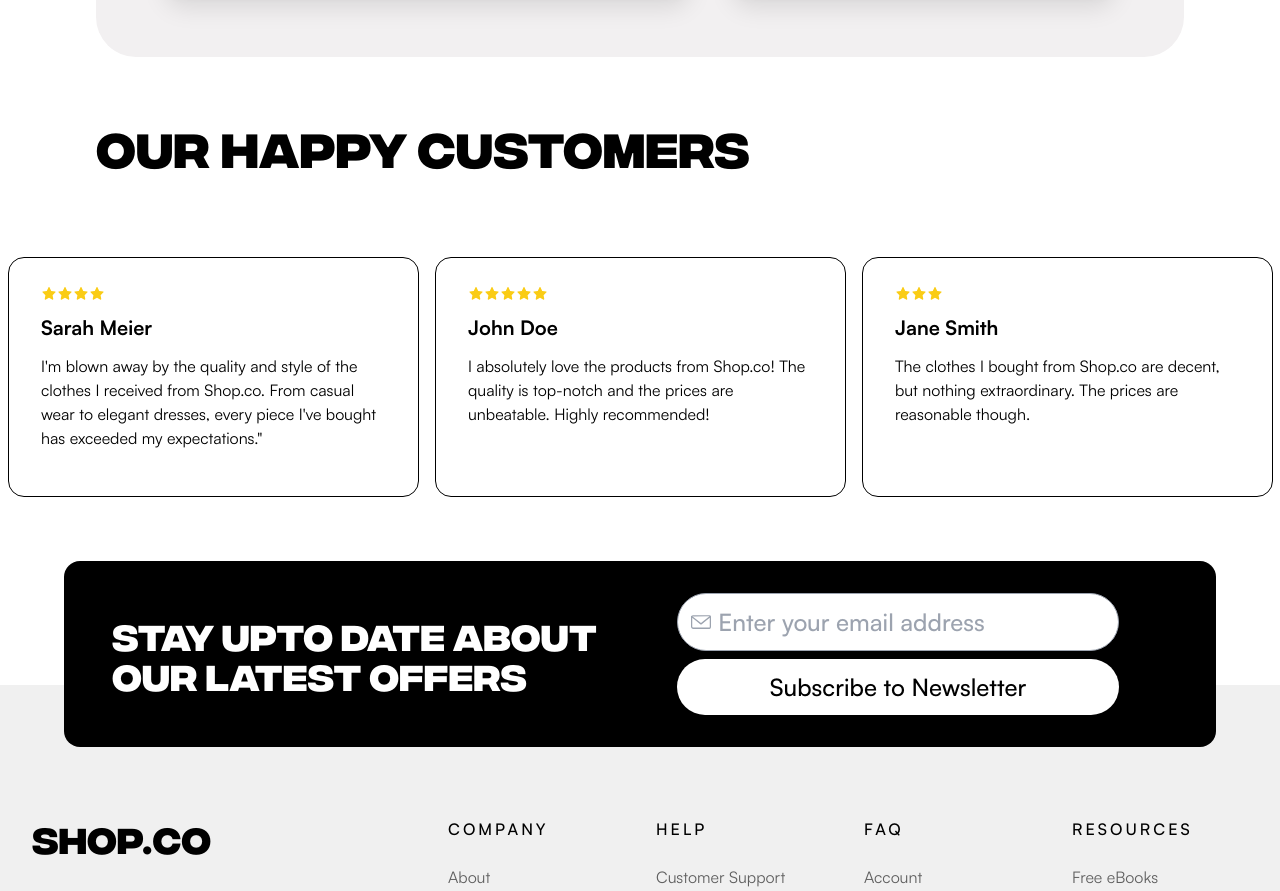
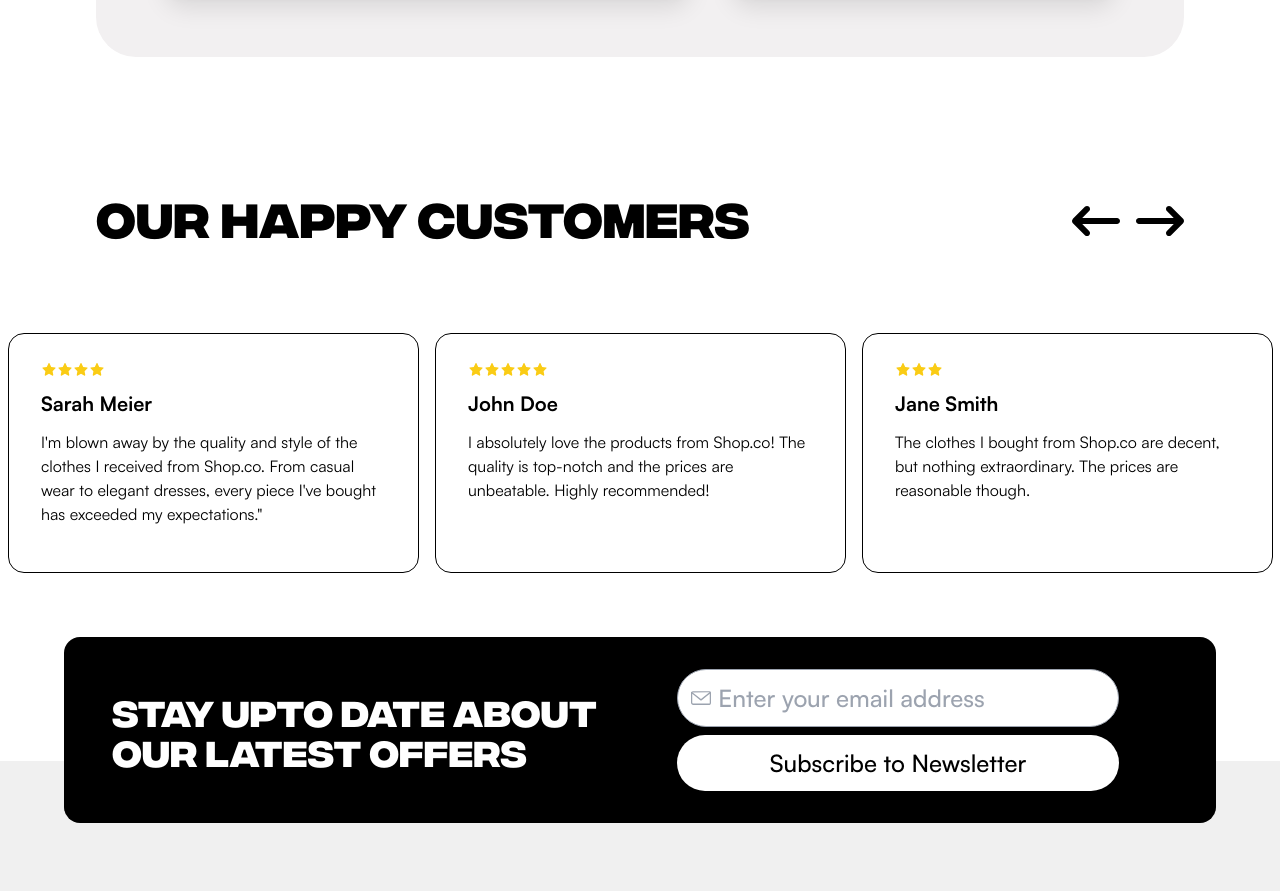
Before and after one commit to WebDev-MAP/E-Commerce, a React (Vite) app: page / in a window 1280 px wide. Shown: the part 3000-3891 px from the top of the page. Built offline with nearby package versions, Linux system fonts and the light colour scheme.

Commit message:
Add customer reviews section to the home page

```diff
--- a/src/components/CustomerReviews.jsx
+++ b/src/components/CustomerReviews.jsx
@@ -1,14 +1,22 @@
-import CustomerCard from './CustomerCard'
 import Slick from './Slick'
+// import { FaArrowRightLong } from 'react-icons/fa6'
+// import { FaArrowLeftLong } from 'react-icons/fa6'
 function CustomerReviews() {
   return (
     <>
-      <section className="mx-4 lg:mx-24 ">
-        <h2 className="mb-12 mt-16 text-start font-integral_cf text-3xl md:text-5xl">
-          OUR HAPPY CUSTOMERS
-        </h2>
-        {/* <CustomerCard /> */}
-      </section>
+      {/* <section className="mx-4 flex lg:mx-24 ">
+        <div className="mb-12 mt-16 flex  w-full items-center justify-between text-start font-integral_cf text-3xl md:text-5xl">
+          <h2 className="">OUR HAPPY CUSTOMERS</h2>
+          <div className="flex gap-4 pt-3">
+            <button>
+              <FaArrowLeftLong />
+            </button>{' '}
+            <button>
+              <FaArrowRightLong />
+            </button>
+          </div>
+        </div>
+      </section> */}
       <Slick />
     </>
   )
--- a/src/components/Slick.jsx
+++ b/src/components/Slick.jsx
@@ -4,6 +4,9 @@ import 'slick-carousel/slick/slick.css'
 import 'slick-carousel/slick/slick-theme.css'
 import { reviews } from '../data/products'
 import { AiFillStar } from 'react-icons/ai'
+
+import { FaArrowRightLong } from 'react-icons/fa6'
+import { FaArrowLeftLong } from 'react-icons/fa6'
 
 function Slick() {
   const settings = {
@@ -40,7 +43,7 @@ function Slick() {
     ],
   }
 
-  const refSlider = useRef(null)
+  const ref = useRef(null)
 
   const handleNextSlide = () => {
     ref.current.slickNext()
@@ -51,8 +54,23 @@ function Slick() {
   }
 
   return (
+    <>
+      <section className="mx-4 flex lg:mx-24 ">
+        <div className="mb-12 mt-16 flex  w-full items-center justify-between text-start font-integral_cf text-3xl md:text-5xl">
+          <h2 className="">OUR HAPPY CUSTOMERS</h2>
+          <div className="flex gap-4 pt-3">
+            <button onClick={handlePrevSlide}>
+              <FaArrowLeftLong />
+            </button>{' '}
+            <button onClick={handleNextSlide}>
+              <FaArrowRightLong />
+            </button>
+          </div>
+        </div>
+      </section>
+
       <div className="mx-auto max-w-[1440px]  overflow-hidden">
-      <Slider {...settings} ref={refSlider}>
+        <Slider {...settings} ref={ref}>
           {reviews.map((review) => {
             const n = review.stars
             const stars = [...Array(n)].map((i) => {
@@ -62,7 +80,7 @@ function Slick() {
                 </div>
               )
             })
-          // card
+            // cardcomponent
             return (
               <div className="">
                 <div className="mx-2  mb-16 mt-10 flex h-[240px]  flex-col items-start space-y-3 rounded-2xl border border-black px-8 pt-7 font-satoshi_regular text-base">
@@ -76,6 +94,7 @@ function Slick() {
           })}
         </Slider>
       </div>
+    </>
   )
 }
 
```
Lines whose indentation alone changed are shown as unchanged.
